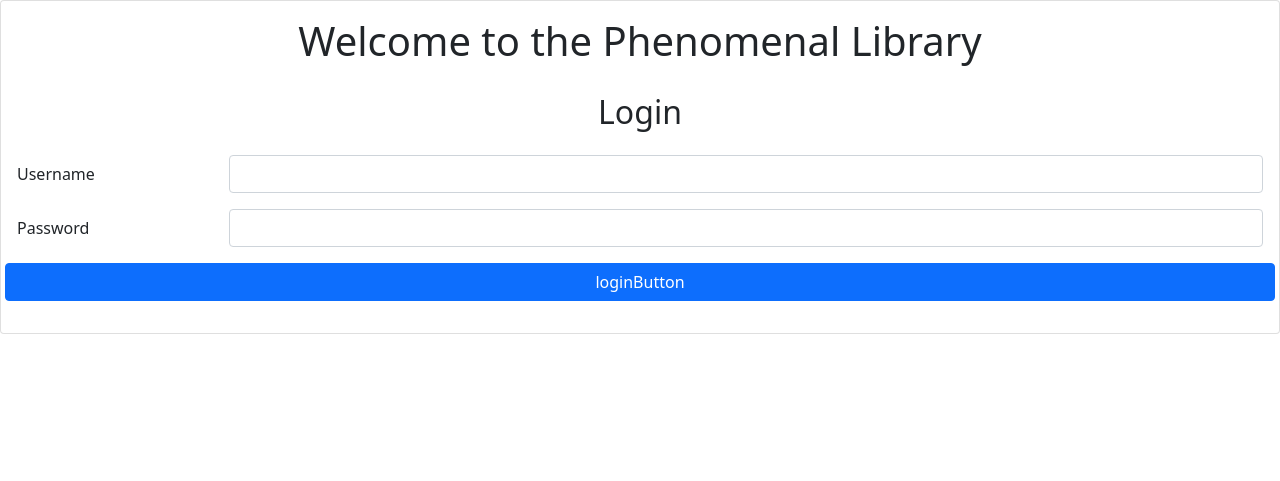
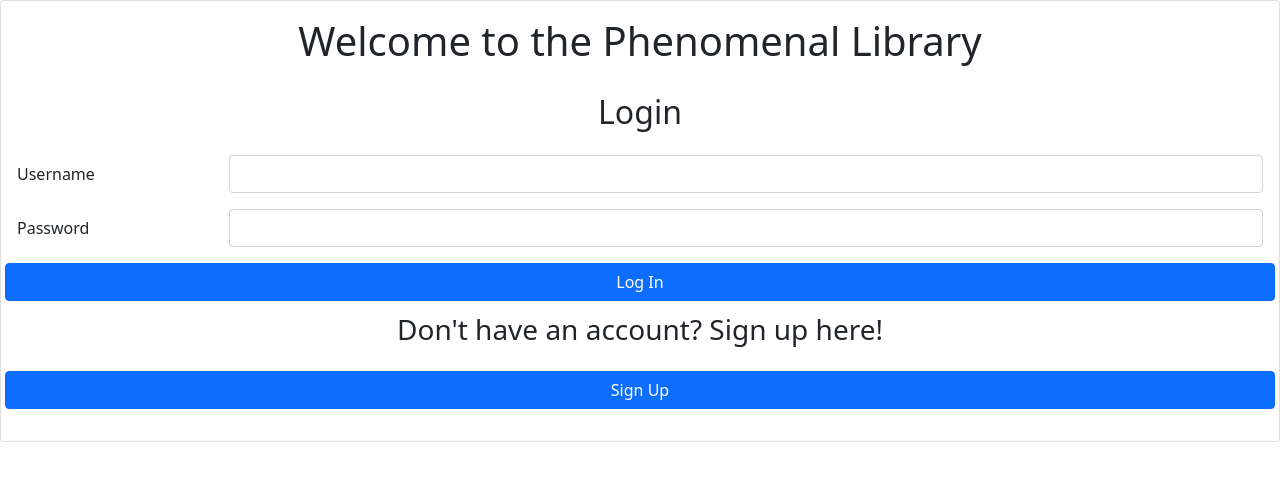
Before and after one commit to eltontay/PhenomenalLibrary, a Flask app: page / in a window 1280 px wide. Shown: the top 481 px of the page. Run offline with Flask 2, Linux system fonts and the light colour scheme.

Commit message:
this is fun

```diff
--- a/templates/home.html
+++ b/templates/home.html
@@ -19,10 +19,14 @@
                     <input type="password" id="pass" class="form-control">
                 </div>
             </div>
+            </form>
             <div class="mb-3 row">
-                <input type="Login" value="loginButton" class="btn btn-primary">
+                <input type="Login" value="Log In" class="btn btn-primary">
             </div>
-            </form>
+            <h3 class="card-subtitle text-center">Don't have an account? Sign up here!</h3><br>
+            <div class="mb-3 row">
+                <input type="SignUp" value="Sign Up" class="btn btn-primary">
+            </div>
         </div>
     </div>
 </div>
```
